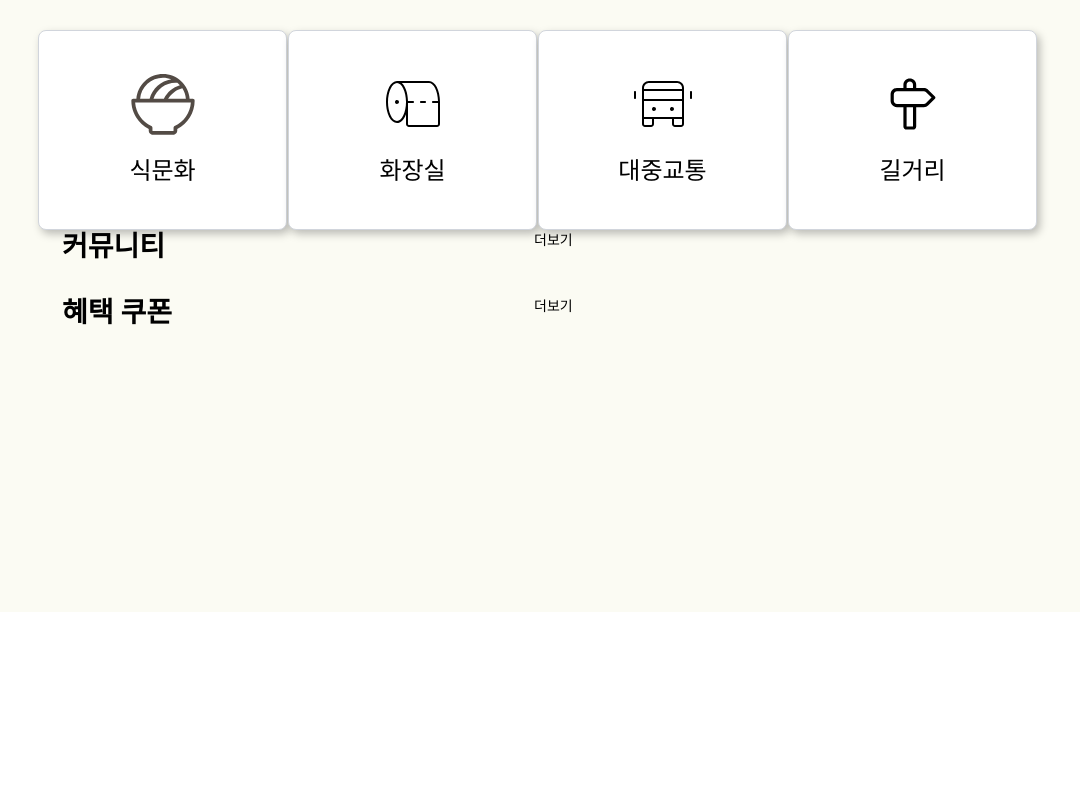
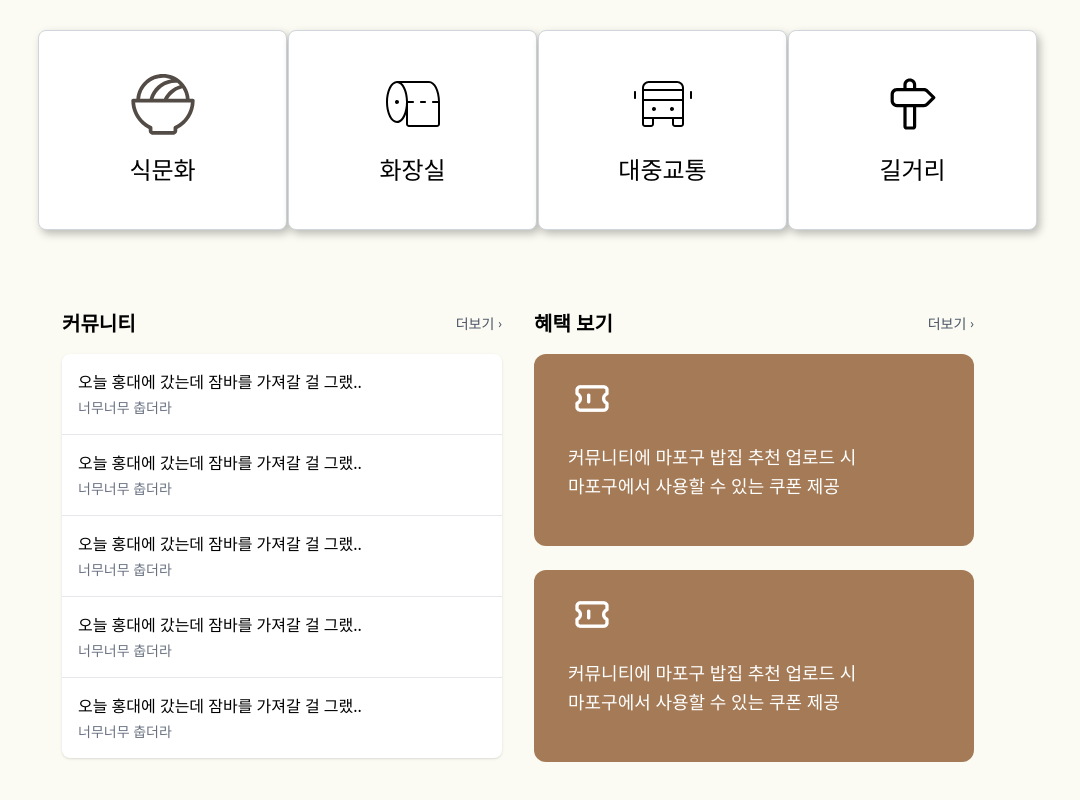
Before and after one commit to hongik-aja/aja-FE, a React (Vite) app: page / in a window 1280 px wide. Shown: the part 268-1068 px from the top of the page, without its empty margins (122-1202 px from the left). Before the commit the page ends 880 px from the top, so only its background shows below. Built offline with nearby package versions, Linux system fonts and the light colour scheme; no server answers.

Commit message:
메인 페이지 쿠폰, 커뮤니티 추가

```diff
--- a/src/index.css
+++ b/src/index.css
@@ -92,3 +92,28 @@ line-height: 120%; /* 19.2px */
 .font-pretendard {
   font-family: 'Pretendard', sans-serif;
 }
+
+
+.coupon{
+  display: flex;
+padding: 0 14px;
+flex-direction: column;
+align-items: flex-start;
+gap: 24px;
+align-self: stretch;
+margin-top: 24px;
+margin-left: 24px;
+}
+
+.coupon-design {
+  background-color: #A57B57;
+  border-radius: 0.75rem; /* rounded-xl */
+  height: 48px;
+  width: 100%; /* full 대신 */
+  color: #FFF; /* font-color → color로 수정 */
+  font-family: 'Pretendard', sans-serif;
+  font-size: 16px;
+  font-style: normal;
+  font-weight: 400;
+  line-height: 120%; /* 19.2px */
+}
--- a/src/pages/Home.jsx
+++ b/src/pages/Home.jsx
@@ -1,8 +1,10 @@
+import React from 'react';
 import { useNavigate } from 'react-router-dom';
 import { useAuthStore } from '../stores/useAuthStore';
 import CategoryGrid from '../components/category/CategoryGrid';
 import { Profile } from '../components/profile/Profile';
 import profileImage from '../assets/profile.jpeg';
+import coupon from '../assets/coupon.png';
 
 export const Home = () => {
   const navigate = useNavigate();
@@ -21,16 +23,57 @@ export const Home = () => {
 
         <CategoryGrid onSelect={(cat) => navigate(`/category/${encodeURIComponent(cat)}`)} />
 
-        <div className="grid grid-cols-1 md:grid-cols-2 gap-8 px-6">          <p className="main-com-font">커뮤니티</p>
-          <a href="#" className="text-sm text-black-600 hover:underline">더보기</a>
+        <div className="bg-[#FBFBF3] min-h-screen pt-20 px-6">
+      <div className="max-w-screen-xl mx-auto grid grid-cols-1 md:grid-cols-2 gap-8">
+        <div className="flex flex-col gap-4">
+          <div className="flex justify-between items-center">
+            <h2 className="text-xl font-bold">커뮤니티</h2>
+            <a href="#" className="text-sm text-gray-600 hover:underline flex items-center gap-1">
+              더보기 <span className="text-xs">›</span>
+            </a>
+          </div>
 
+          <div className="bg-white shadow-sm rounded-lg divide-y divide-gray-200">
+            {Array(5).fill().map((_, i) => (
+              <div key={i} className="p-4 hover:bg-gray-50 cursor-pointer transition">
+                <p className="font-medium">오늘 홍대에 갔는데 잠바를 가져갈 걸 그랬..</p>
+                <p className="text-sm text-gray-500 mt-1">너무너무 춥더라</p>
+              </div>
+            ))}
+          </div>
+        </div>
 
+<div className="flex flex-col gap-4">
+  <div className="flex justify-between items-center">
+    <h2 className="text-xl font-bold">혜택 보기</h2>
+    <a href="#" className="text-sm text-gray-600 hover:underline flex items-center gap-1">
+      더보기 <span className="text-xs">›</span>
+    </a>
+  </div>
 
-          <p className="main-com-font">혜택 쿠폰</p>
-          <a href="#" className="text-sm text-black-600 hover:underline">더보기</a>
+  <div className="flex flex-col gap-6">
+    <div className="bg-[#A57B57] rounded-xl h-48 w-full text-white">
+      <img src={coupon} alt="쿠폰 아이콘" className="coupon" />
+      <p className="text-base font-Pretendard leading-relaxed mt-[24px] ml-[34px]">
+        커뮤니티에 마포구 밥집 추천 업로드 시<br />
+        마포구에서 사용할 수 있는 쿠폰 제공
+      </p>
+    </div>
 
+    <div className="bg-[#A57B57] rounded-xl h-48 w-full text-white">
+      <img src={coupon} alt="쿠폰 아이콘" className="coupon" />
+      <p className="text-base font-Pretendard leading-relaxed mt-[24px] ml-[34px]">
+        커뮤니티에 마포구 밥집 추천 업로드 시<br />
+        마포구에서 사용할 수 있는 쿠폰 제공
+      </p>
+    </div>
+      </div>
+</div>
+
+          </div>
         </div>
       </div>
     </div>
+
   );
 };
```
Also changed, not shown: src/assets/coupon.png (added).
